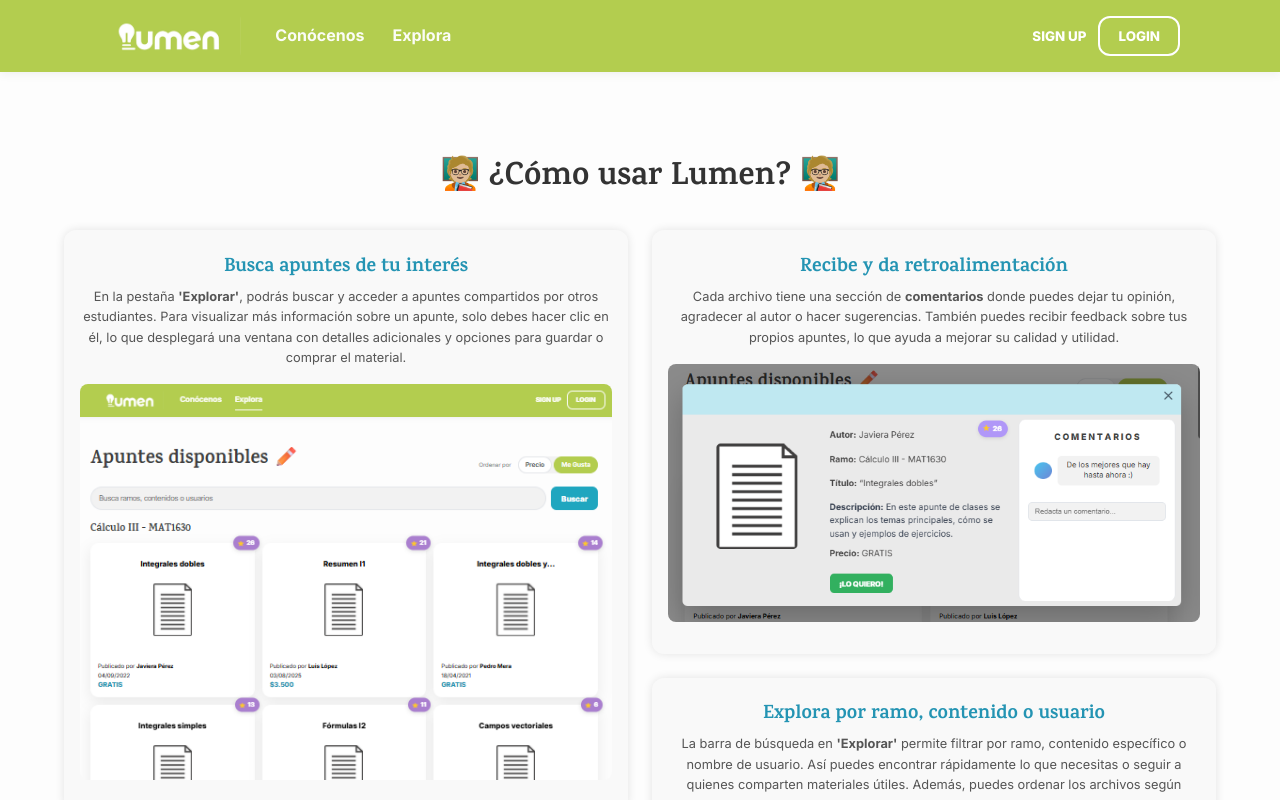
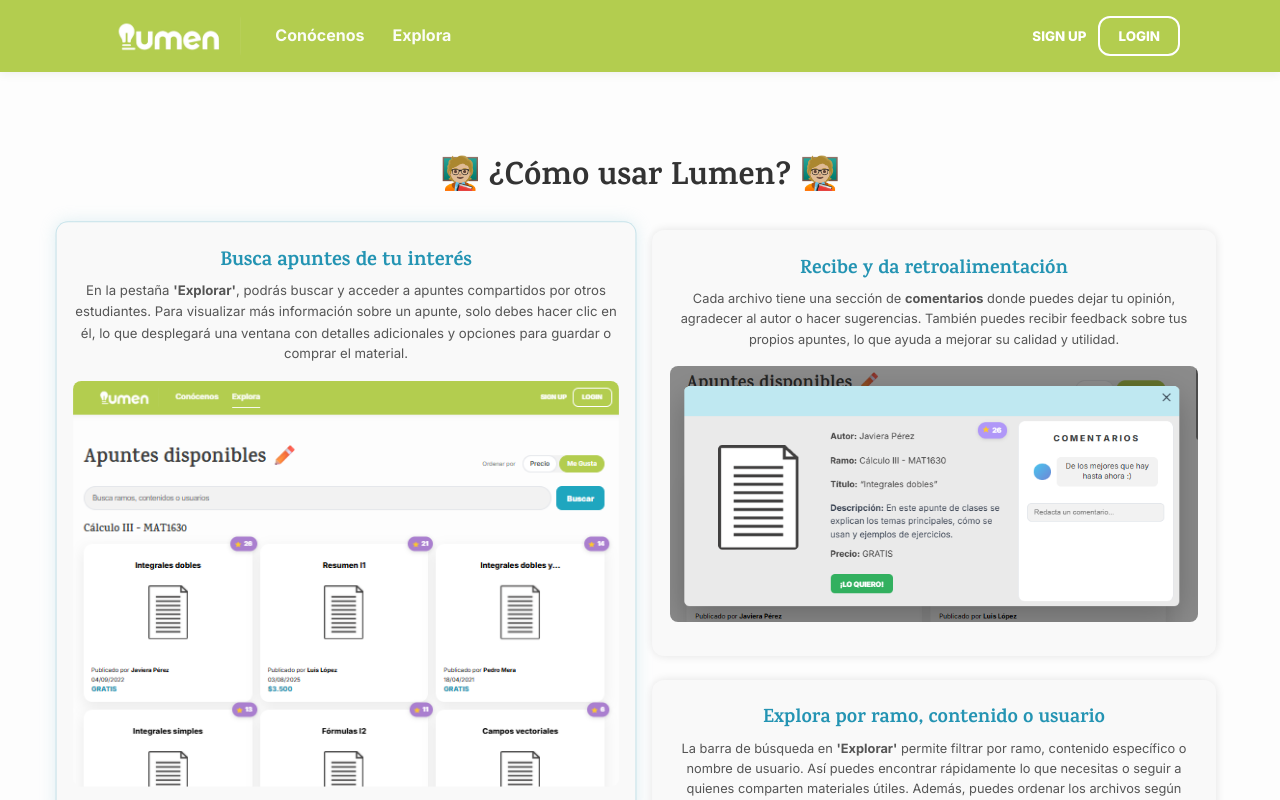
Before and after one commit to IIC2513/CDJ_frontend_25-2, a React (Vite) app: page /instructions in a window 1280 px wide. In both pictures the pointer is over the element 346 px from the left and 521 px from the top of the page. Built offline with nearby package versions, Linux system fonts and the light colour scheme.

Commit message:
style(instructions): card transitions when hovering

```diff
--- a/src/pages/Instructions/Instructions.css
+++ b/src/pages/Instructions/Instructions.css
@@ -37,6 +37,14 @@
   text-align: center;
   margin-bottom: 1.5rem;
   break-inside: avoid;
+  transition: transform 0.3s ease, box-shadow 0.3s ease, border 0.3s ease;
+  border: 2px solid transparent;
+}
+
+.instruction-card:hover {
+  transform: scale(1.03);
+  box-shadow: 0 0 15px rgba(152,205,219, 0.3);
+  border: 1px solid rgba(152,205,219, 0.5);
 }
 
 .instruction-img {
```
